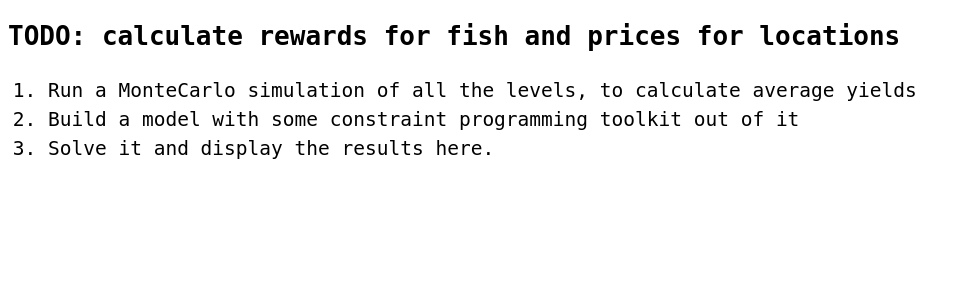
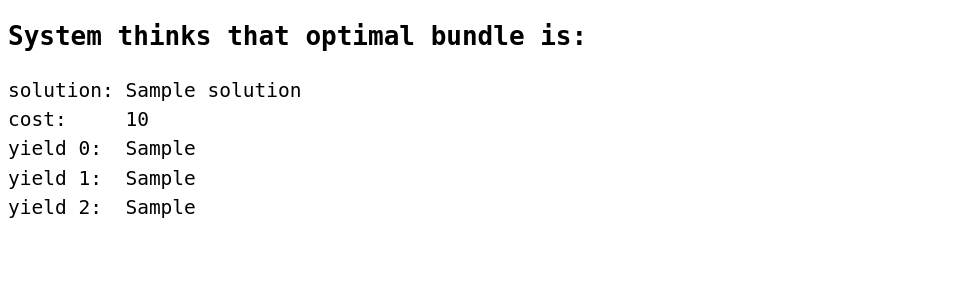
Before and after one commit to nadvamir/gofish, a Django app: template gofish_project/templates/charts/optimise.html in a window 1280 px wide. Shown: the top 300 px of the page, without its empty margins (0-969 px from the left). Run offline with Django 3.2, Linux system fonts and the light colour scheme; the template is opened without the code that fills it: most values are stand-ins (such as "Sample title", 1, 10 or a date in 2020); some libraries are stand-ins or nearby versions.

Commit message:
Display results in the admin panel

```diff
--- a/gofish_project/charts/views.py
+++ b/gofish_project/charts/views.py
@@ -100,9 +100,8 @@ def optimise(request):
     # 2. Build a cp model from resulting yields
     model = YieldModel(yields)
     # 3. Solve the model
-    solutions = model.optimise()
+    context_dict = model.optimise()
 
-    context_dict = {}
     return render_to_response('charts/optimise.html', context_dict, context)
 
 #################################################################
--- a/gofish_project/templates/charts/optimise.html
+++ b/gofish_project/templates/charts/optimise.html
@@ -19,14 +19,16 @@ a:visited {
 
 </head>
 <body>
-    <header><h1>TODO: calculate rewards for fish and prices for locations</h1></header>
+    <header><h1>System thinks that optimal bundle is:</h1></header>
 
     <section>
-        <ol>
-            <li>Run a MonteCarlo simulation of all the levels, to calculate average yields</li>
-            <li>Build a model with some constraint programming toolkit out of it</li>
-            <li>Solve it and display the results here.</li>
-        </ol>
+        <pre>
+solution: {{solution}}
+cost:     {{minCost}}
+yield 0:  {{exp0}}
+yield 1:  {{exp1}}
+yield 2:  {{exp2}}
+        </pre>
     </section>
 </body>
 </html>
```
Also changed, not shown: gofish_project/charts/optimise/yieldmodel.py (+9 -2 lines).
